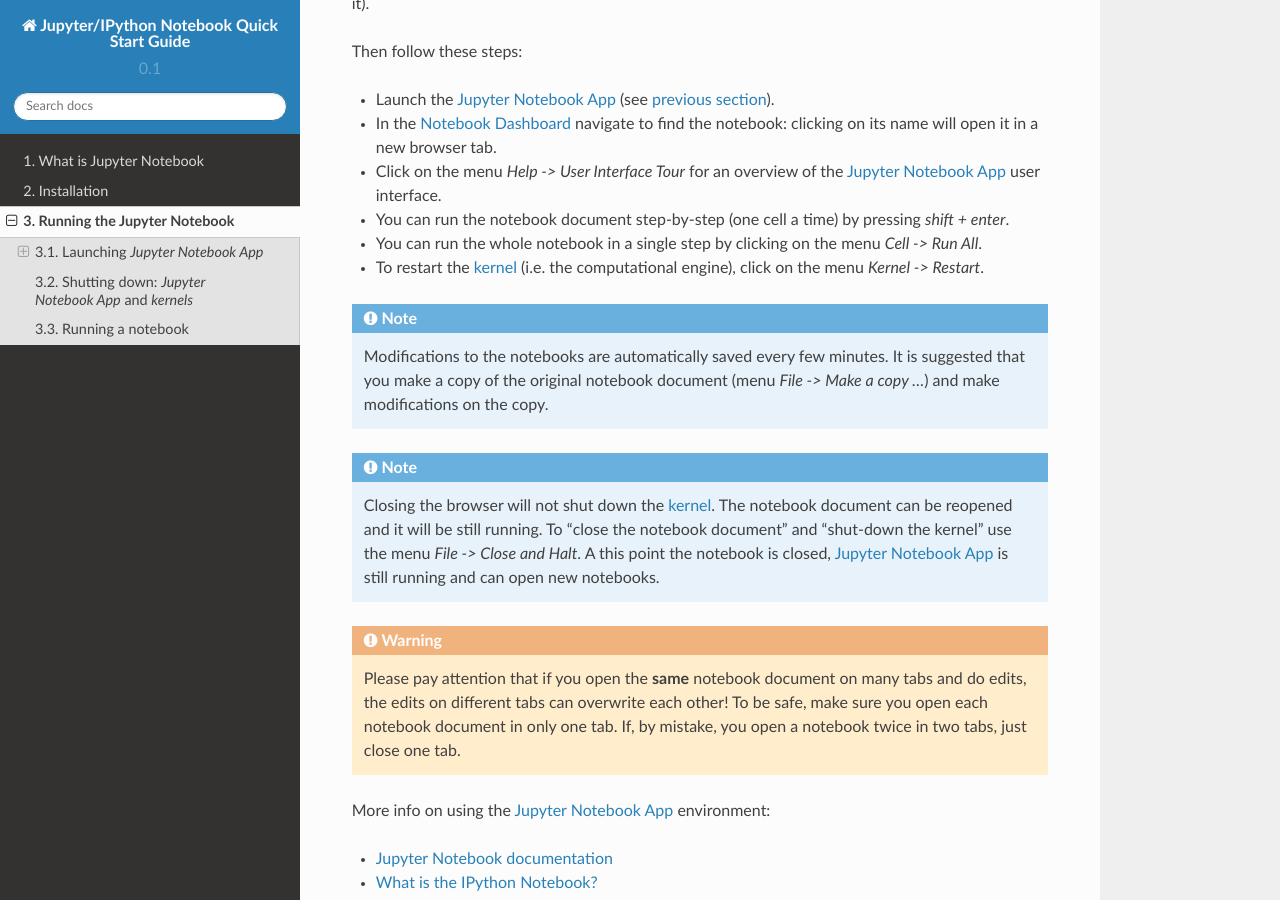
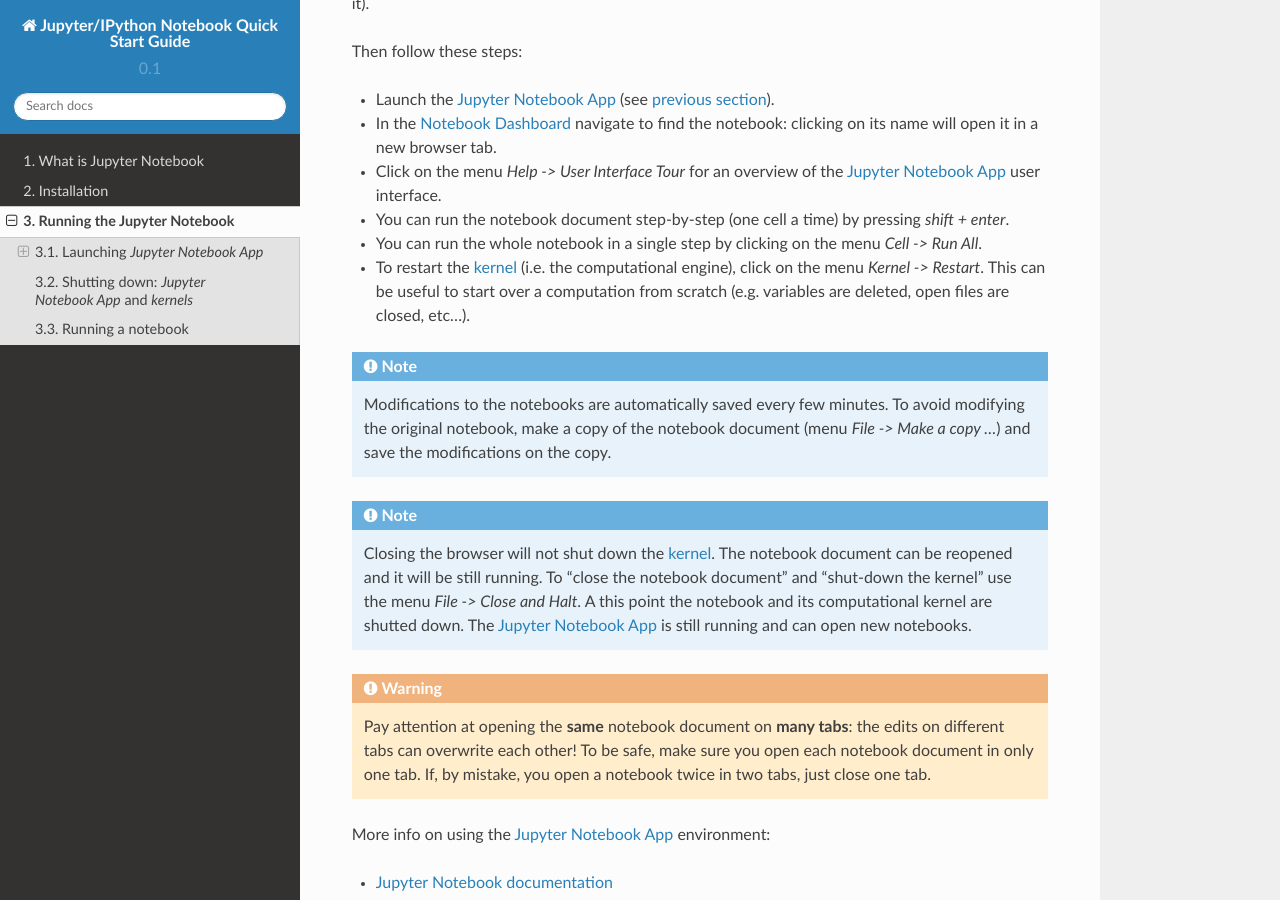
Before and after one commit to tritemio/jupyter_notebook_beginner_guide, a Sphinx documentation site: the page built from docs/execute.rst, in a window 1280 px wide and 900 px high, scrolled down 1658 px. Built offline with Sphinx 7.4.7 and the Read the Docs theme 2.0.0, drawn with Linux system fonts in a browser that asks for light colours.

Commit message:
Small clarifications

```diff
--- a/docs/execute.rst
+++ b/docs/execute.rst
@@ -104,27 +104,29 @@
   *Cell -> Run All*.
 
 - To restart the :ref:`kernel` (i.e. the computational engine), click on the menu
-  *Kernel -> Restart*.
+  *Kernel -> Restart*. This can be useful to start over a computation from
+  scratch (e.g. variables are deleted, open files are closed, etc...).
 
 .. note::
 
     Modifications to the notebooks are automatically saved every
-    few minutes. It is suggested that you make a copy of the
-    original notebook document (menu *File -> Make a copy ...*) and make
-    modifications on the copy.
+    few minutes. To avoid modifying the original notebook, make a
+    copy of the notebook document (menu *File -> Make a copy ...*) and
+    save the modifications on the copy.
 
 .. note::
 
     Closing the browser will not shut down the :ref:`kernel`.
     The notebook document can be reopened and it will be still running.
     To "close the notebook document" and "shut-down the kernel" use the menu
-    *File -> Close and Halt*. A this point the notebook is closed,
+    *File -> Close and Halt*. A this point the notebook and its computational
+    kernel are shutted down. The
     :ref:`notebook_app` is still running and can open new notebooks.
 
 .. warning::
 
-    Please pay attention that if you open the **same** notebook document on many
-    tabs and do edits, the edits on different tabs can overwrite each other!
+    Pay attention at opening the **same** notebook document
+    on **many tabs**: the edits on different tabs can overwrite each other!
     To be safe, make sure you open each notebook document in only one tab.
     If, by mistake, you open a notebook twice in two tabs, just close one tab.
 
```
